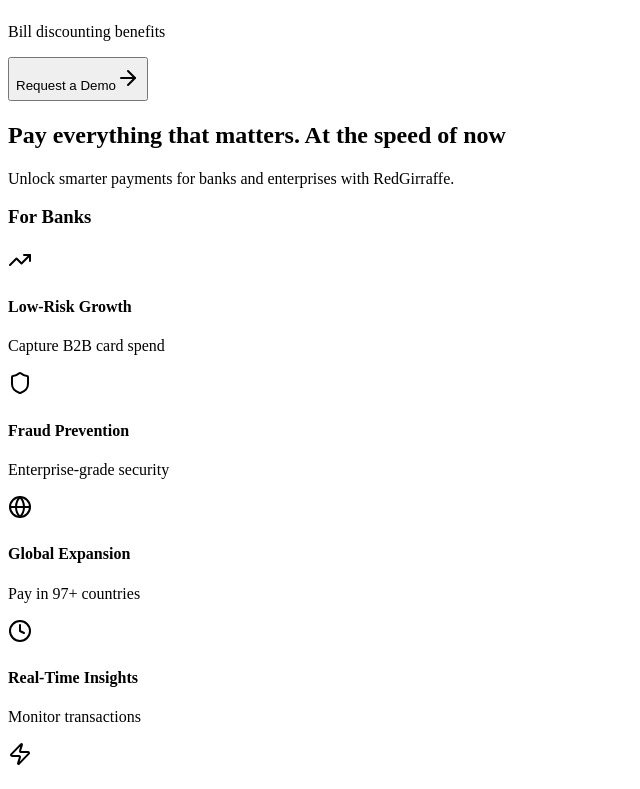
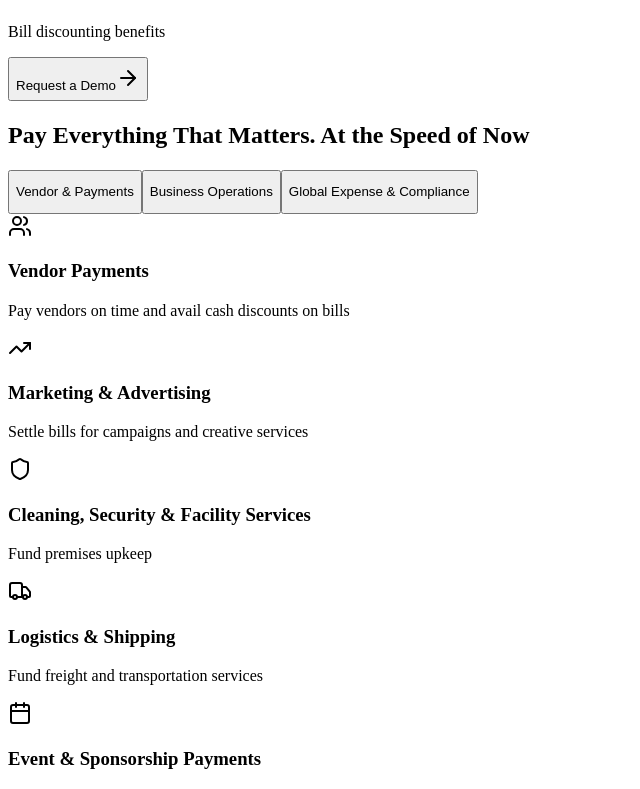
Before and after one commit to gmhridu/redgirrafee-new, a React (Vite) app in the folder client/: page / in a window 1280 px wide. Shown: the part 7903-8692 px from the top of the page, without its empty margins (0-640 px from the left). Built offline with nearby package versions, Linux system fonts and the light colour scheme.

Commit message:
Restored to 'd5614ed5bf4ea86552b17c81cb14ab3a5801d38f'
Replit-Restored-To: d5614ed5bf4ea86552b17c81cb14ab3a5801d38f

```diff
--- a/client/src/pages/homepage.tsx
+++ b/client/src/pages/homepage.tsx
@@ -2,7 +2,7 @@ import { HeroSection } from "@/components/sections/HeroSection";
 import { FeatureHighlightSection } from "@/components/sections/FeatureHighlightSection";
 import { MainContentSection } from "@/components/sections/MainContentSection";
 import { TailoredSuccessSection } from "@/components/sections/TailoredSuccessSection";
-
+import { PaymentCategoriesSection } from "@/components/sections/PaymentCategoriesSection";
 import { ContentSection } from "@/components/sections/ContentSection";
 import { LayoutSection } from "@/components/sections/LayoutSection";
 import { FooterSection } from "@/components/sections/FooterSection";
@@ -99,7 +99,11 @@ export default function Homepage() {
             <TailoredSuccessSection />
           </div>
         </section>
-
+        <section className="section-fullscreen">
+          <div className="container-inner">
+            <PaymentCategoriesSection />
+          </div>
+        </section>
         <section className="section-fullscreen">
           <div className="container-inner">
             <ContentSection />
```
Also changed, not shown: attached_assets/Screenshot 2025-06-26 at 23.42.53_1750961578639.png (deleted).
